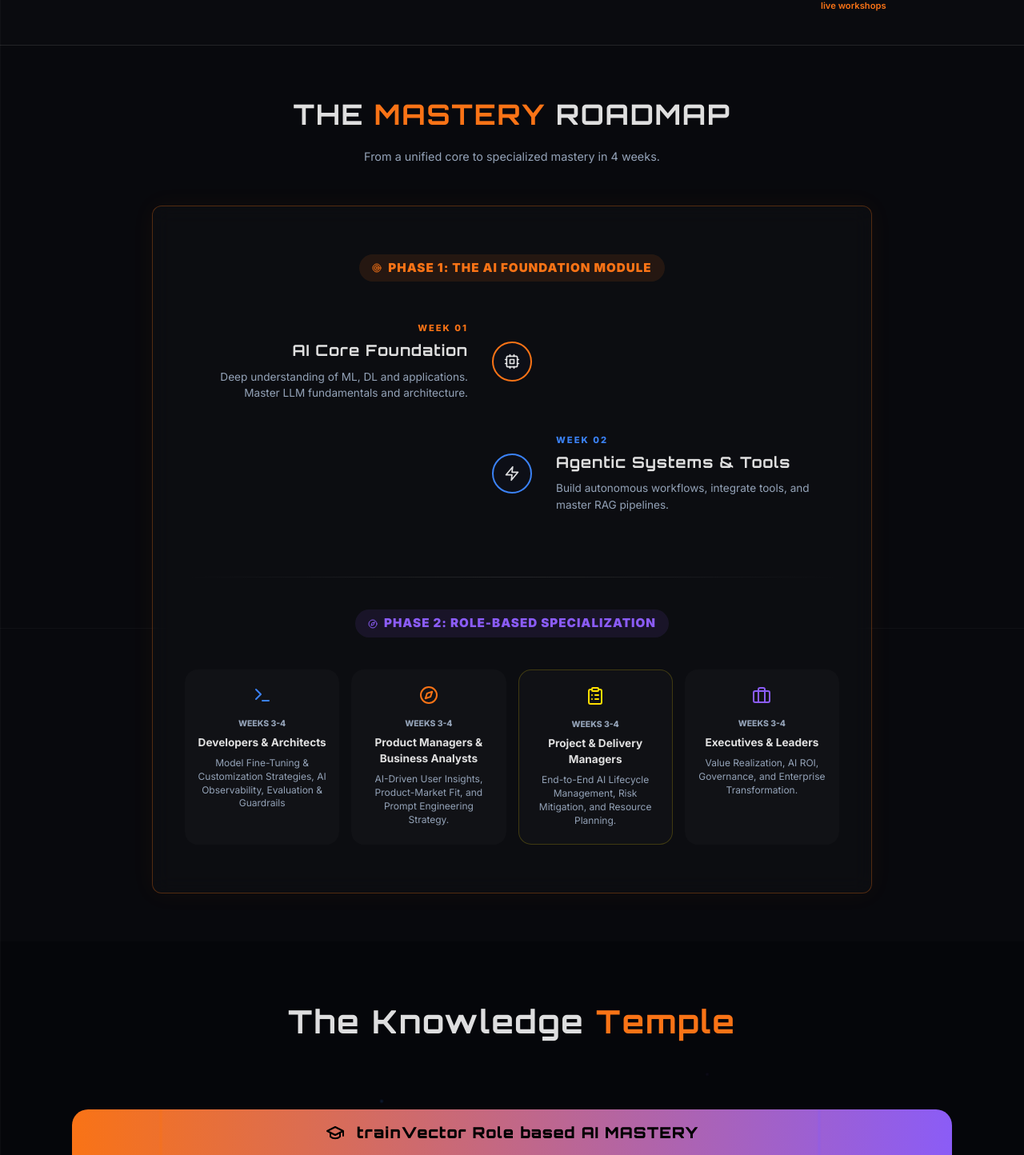
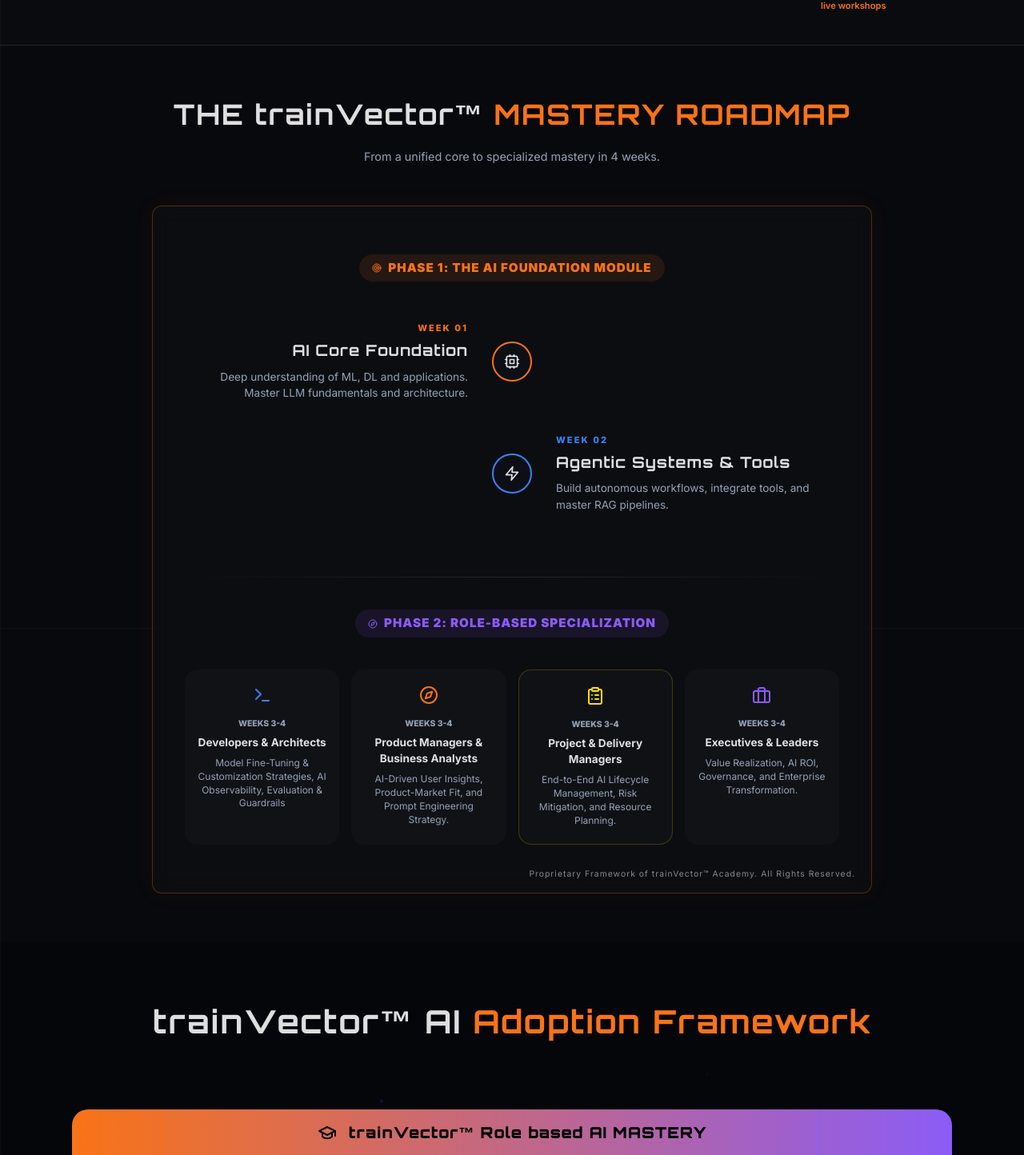
Before and after one commit to Phani-Prasad/trainVector, a React (Vite) app: page / in a window 1280 px wide. Shown: the part 815-2259 px from the top of the page at 80% size. Built offline with nearby package versions, Linux system fonts and the light colour scheme; the HTML template or start-up script is replaced by a standard one.

Commit message:
Update: Aligned Firestore rules, updated bio, and streamlined landing page sections

```diff
--- a/src/App.tsx
+++ b/src/App.tsx
@@ -104,7 +104,7 @@
 
     try {
       // 1. Save to Firebase Firestore
-      await addDoc(collection(db, 'leads'), {
+      await addDoc(collection(db, 'submissions'), {
         name: formData.name,
         email: formData.email,
         phone: formData.phone,
@@ -112,7 +112,7 @@
         specialization: formData.specialization,
         goals: formData.goals,
         experience: formData.experience,
-        submittedAt: serverTimestamp()
+        createdAt: serverTimestamp()
       });
 
       // 2. Send email notification via EmailJS
@@ -164,7 +164,7 @@
         <div style={{ display: 'flex', alignItems: 'center', gap: '10px' }}>
           <img
             src={logo}
-            alt="trainVector Logo"
+            alt="trainVector™ Logo"
             style={{
               height: 'var(--logo-height, 70px)',
               maxHeight: '12vw',
@@ -200,7 +200,7 @@
           <p style={{ maxWidth: '1000px', margin: '30px auto', fontSize: '1.2rem', lineHeight: '1.7' }}>
             <span style={{ color: '#fff', fontWeight: 800, letterSpacing: '0.5px' }}>One common intelligence core. Four specialized professional paths.</span>
             <span style={{ color: 'rgba(255,255,255,0.5)', margin: '0 15px' }}>|</span>
-            <span style={{ color: 'rgba(255,255,255,0.7)', fontWeight: 500 }}>trainVector Academy's structured blueprint for transforming your knowledge into a career-defining advantage.</span>
+            <span style={{ color: 'rgba(255,255,255,0.7)', fontWeight: 500 }}>trainVector™ Academy's structured blueprint for transforming your knowledge into a career-defining advantage.</span>
           </p>
           <div style={{ display: 'flex', justifyContent: 'center', gap: '20px', marginTop: '60px', position: 'relative' }}>
             {/* Pulsing Badge */}
@@ -295,7 +295,7 @@
       {/* The 2+2 Mastery Roadmap */}
       <section style={{ padding: '60px 5%', background: 'rgba(255,255,255,0.01)', position: 'relative', overflow: 'hidden' }}>
         <div style={{ textAlign: 'center', marginBottom: '50px' }}>
-          <h2 style={{ fontSize: '2.2rem', marginBottom: '15px' }}>THE <span style={{ color: 'var(--primary)' }}>MASTERY</span> ROADMAP</h2>
+          <h2 style={{ fontSize: '2.2rem', marginBottom: '15px' }}>THE trainVector™ <span style={{ color: 'var(--primary)' }}>MASTERY ROADMAP</span></h2>
           <p style={{ color: 'var(--text-dim)', maxWidth: '600px', margin: '0 auto', fontSize: '0.9rem' }}>From a unified core to specialized mastery in 4 weeks.</p>
         </div>
 
@@ -308,6 +308,18 @@
             overflow: 'hidden',
             boxShadow: '0 0 30px rgba(249, 115, 22, 0.05)'
           }}>
+            {/* Watermark */}
+            <div style={{
+              position: 'absolute',
+              bottom: '15px',
+              right: '20px',
+              fontSize: '0.65rem',
+              color: 'rgba(255, 255, 255, 0.5)',
+              pointerEvents: 'none',
+              letterSpacing: '1px'
+            }}>
+              Proprietary Framework of trainVector™ Academy. All Rights Reserved.
+            </div>
             {/* Phase 1: The Core Foundation */}
             <div style={{ display: 'flex', flexDirection: 'column', gap: '40px', position: 'relative', marginBottom: '80px' }}>
               <div style={{ textAlign: 'center', marginBottom: '10px' }}>
@@ -431,9 +443,9 @@
         </div>
       </section>
 
-      {/* The AI Knowledge Temple (The House) */}
+      {/* The trainVector™ AI Adoption Framework (The House) */}
       <section id="curriculum" style={{ padding: '70px 5%' }}>
-        <h2 style={{ textAlign: 'center', marginBottom: '80px', fontSize: '2.5rem' }}>The Knowledge <span style={{ color: 'var(--primary)' }}>Temple</span></h2>
+        <h2 style={{ textAlign: 'center', marginBottom: '80px', fontSize: '2.5rem' }}>trainVector™ AI <span style={{ color: 'var(--primary)' }}>Adoption Framework</span></h2>
 
         <div style={{ maxWidth: '1100px', margin: '0 auto', display: 'flex', flexDirection: 'column' }}>
           {/* 1. The Roof */}
@@ -460,7 +472,7 @@
             <div style={{ display: 'flex', alignItems: 'center', justifyContent: 'center', gap: '15px' }}>
               <GraduationCap style={{ color: '#000' }} size={24} />
               <div className="font-orbitron" style={{ fontSize: '1.2rem', color: '#000', fontWeight: 900, letterSpacing: '1px' }}>
-                trainVector Role based AI MASTERY
+                trainVector™ Role based AI MASTERY
               </div>
             </div>
           </motion.div>
@@ -562,6 +574,18 @@
                 </div>
               ))}
             </div>
+              {/* Watermark */}
+              <div style={{
+                position: 'absolute',
+                bottom: '15px',
+                right: '20px',
+                fontSize: '0.65rem',
+                color: 'rgba(255, 255, 255, 0.5)',
+                pointerEvents: 'none',
+                letterSpacing: '1px'
+              }}>
+                Proprietary Framework of trainVector™ Academy. All Rights Reserved.
+              </div>
           </motion.div>
         </div>
       </section>
@@ -577,7 +601,7 @@
               whileInView={{ opacity: 1, x: 0 }}
               viewport={{ once: true }}
             >
-              <h2 style={{ fontSize: '2.2rem', marginBottom: '20px' }}>The trainVector's <br /><span style={{ color: 'var(--primary)' }}>Agent</span><span style={{ color: '#fff' }}>Clamp</span> <span style={{ color: 'var(--primary)' }}>Platform</span></h2>
+              <h2 style={{ fontSize: '2.2rem', marginBottom: '20px' }}>The trainVector™ <br /><span style={{ color: 'var(--primary)' }}>Agent</span><span style={{ color: '#fff' }}>Clamp</span> <span style={{ color: 'var(--primary)' }}>Platform</span></h2>
               <p style={{ color: 'var(--text-dim)', fontSize: '1rem', lineHeight: 1.6, marginBottom: '25px' }}>
                 Don't just learn about AI, deploy it. Every student gets exclusive access to our high-fidelity sandbox designed for testing complex multi-agent systems.
               </p>
@@ -683,6 +707,7 @@
         </div>
       </section>
 
+
       {/* FAQ Section */}
       <section id="faq" style={{ padding: '100px 5%' }}>
         <motion.div
@@ -702,7 +727,7 @@
             { q: "Is this program suitable for beginners?", a: "Yes! The program starts with a 2-week 'Shared AI Foundation' module that brings everyone up to speed — regardless of your background. From there, you branch into your role-specific track for another 2 weeks. You only need curiosity and a growth mindset." },
             { q: "How much time do I need to commit per week?", a: "This is a 4-week high-intensity program. We recommend a commitment of 15-20 hours per week. This includes interactive modules, live builder workshops, and hands-on project work." },
             { q: "Which track should I choose?", a: "Choose based on your current role: Builder Track (Developers & Architects), Product Track (Product Managers & BAs), Delivery Track (Program Managers and Scrum Masters), or Strategy Track (Executives & Leaders). Not sure? Apply and we'll guide you." },
-            { q: "Do I get a certificate at the end?", a: "Yes! Upon successful completion of your track, you receive a trainVector AI Mastery Certificate. You also get access to exclusive alumni community and resources." },
+            { q: "Do I get a certificate at the end?", a: "Yes! Upon successful completion of your track, you receive a trainVector™ AI Mastery Certificate. You also get access to exclusive alumni community and resources." },
             { q: "Is the content updated regularly?", a: "Absolutely. AI is advancing at an unprecedented pace and so does our curriculum, updated every cohort with the latest tools, models, and emerging trends." },
             { q: "What is the investment/cost?", a: "Pricing is based on your selected track and cohort. Apply now and our admissions team will share the full fee structure and any early-bird offers available for the upcoming cohort." }
           ].map((item, i) => (
@@ -773,7 +798,7 @@
         <div style={{ display: 'flex', justifyContent: 'center', gap: '15px', alignItems: 'center', marginBottom: '30px' }}>
           <img
             src={logo}
-            alt="trainVector Logo"
+            alt="trainVector™ Logo"
             style={{
               height: 'var(--logo-height, 70px)',
               maxHeight: '12vw',
@@ -784,7 +809,7 @@
             }}
           />
         </div>
-        <p style={{ color: 'var(--text-dim)', marginBottom: '10px' }}>&copy; {new Date().getFullYear()} trainVector Academy. All Rights Reserved.</p>
+        <p style={{ color: 'var(--text-dim)', marginBottom: '10px' }}>&copy; {new Date().getFullYear()} trainVector™ Academy. All Rights Reserved.</p>
         <p style={{ color: 'var(--primary)', fontWeight: 600, marginBottom: '30px', fontSize: '1.1rem' }}>
           Questions? Call us: +91 8310590859
         </p>
```
